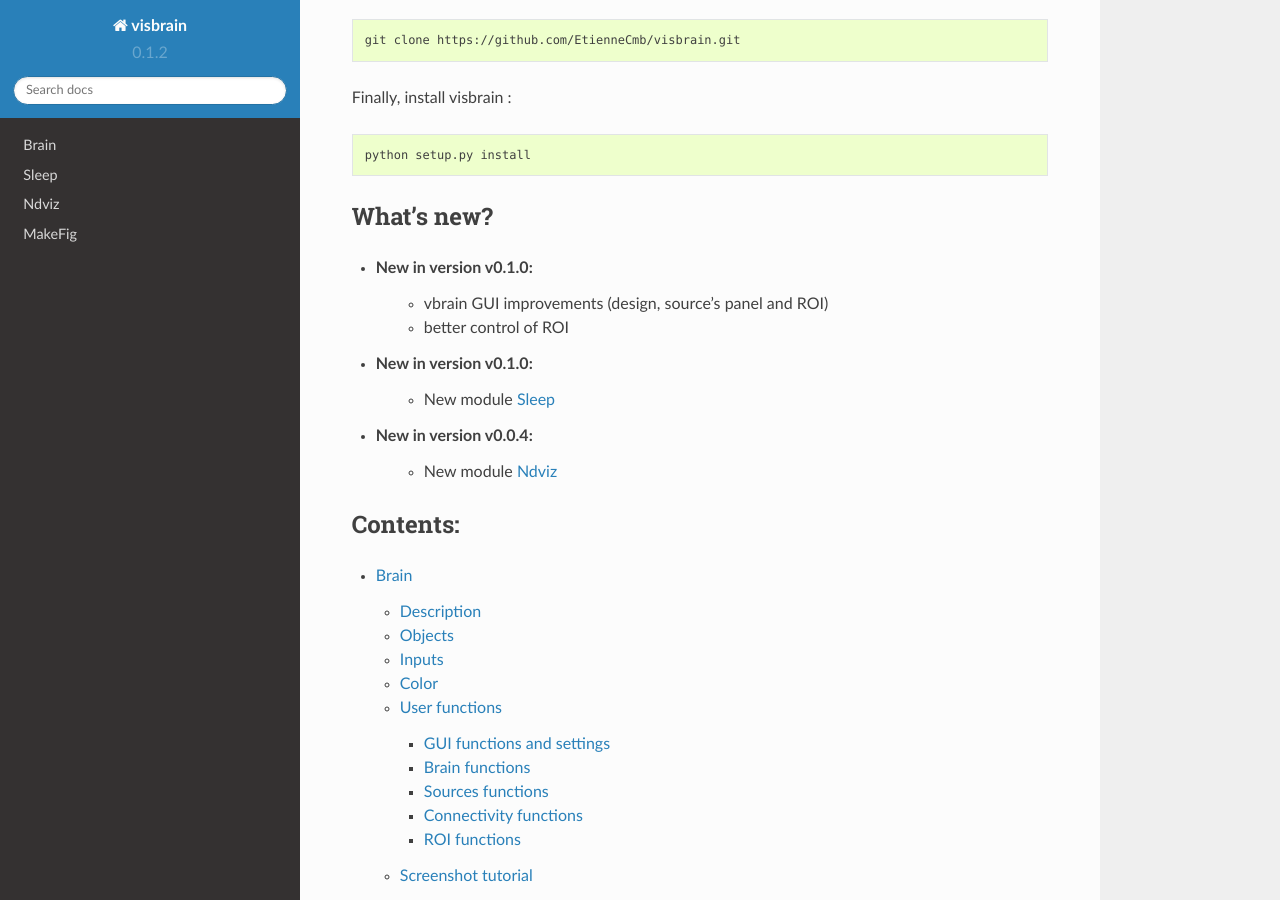
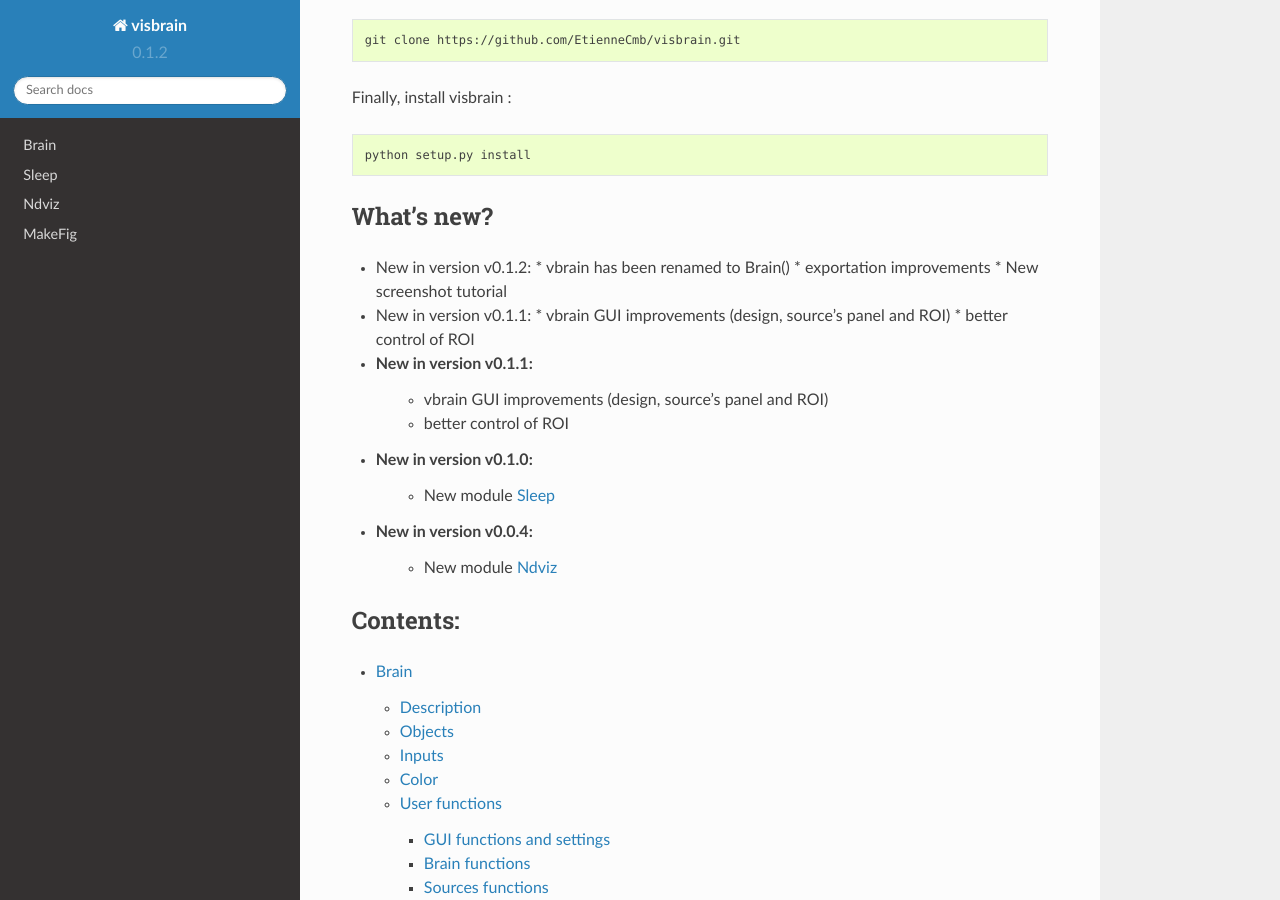
Before and after one commit to EtienneCmb/visbrain, a Sphinx documentation site: the page built from docs/index.rst, in a window 1280 px wide and 900 px high, scrolled down 581 px. Built offline with Sphinx 7.4.7 and the Read the Docs theme 2.0.0, drawn with Linux system fonts in a browser that asks for light colours.

Commit message:
Update what's new in index.rst

```diff
--- a/docs/index.rst
+++ b/docs/index.rst
@@ -28,7 +28,14 @@
 What's new?
 ***********
 
-* New in version v0.1.0:
+* New in version v0.1.2:
+  * vbrain has been renamed to Brain()
+  * exportation improvements
+  * New screenshot tutorial
+* New in version v0.1.1:
+  * vbrain GUI improvements (design, source's panel and ROI)
+  * better control of ROI
+* New in version v0.1.1:
 	* vbrain GUI improvements (design, source's panel and ROI)
 	* better control of ROI
 * New in version v0.1.0:
```
